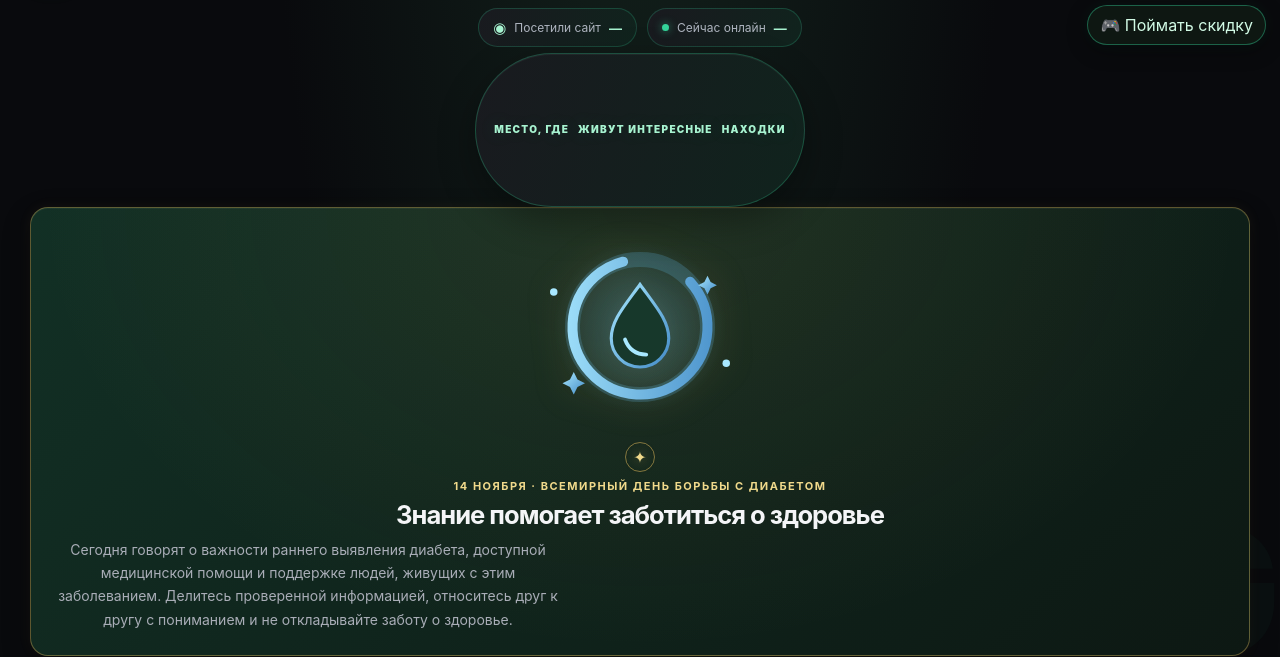
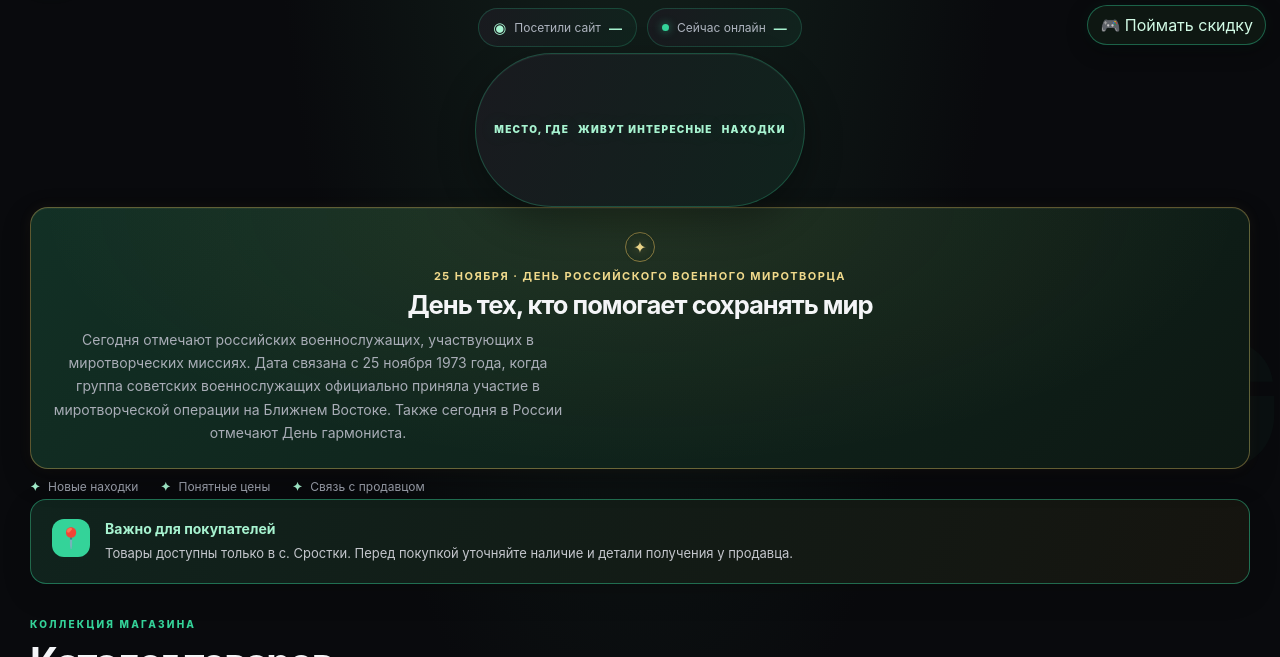
Before and after one commit to SevkaDry6/tovary-iz-boxing, a plain HTML site: page index.html in a window 1280 px wide. Shown: the part 83-740 px from the top of the page. Drawn offline with nearby package versions, Linux system fonts and the light colour scheme; no server answers.

Commit message:
Обновить праздничный блок на 25 ноября

```diff
--- a/index.html
+++ b/index.html
@@ -211,28 +211,11 @@ footer{border-top:1px solid #ffffff12;padding:25px 0 32px;color:#7e8490;font-siz
     <div class="hero-copy">
       <div class="eyebrow hero-title-animated" aria-label="Место, где живут интересные находки"><span class="title-from-left">Место, где</span><span class="title-middle">живут интересные</span><span class="title-from-right">находки</span></div>
     </div>
-    <aside class="holiday-card" aria-label="Ко Всемирному дню борьбы с диабетом 14 ноября">
-      <div class="holiday-officer" aria-hidden="true">
-        <svg viewBox="0 0 240 160" role="img" xmlns="http://www.w3.org/2000/svg">
-          <defs>
-            <linearGradient id="diabetesBlue" x1="0" y1="0" x2="1" y2="1"><stop stop-color="#a8e8ff"/><stop offset="1" stop-color="#438bc7"/></linearGradient>
-            <radialGradient id="diabetesGlow"><stop stop-color="#55b8f0" stop-opacity=".28"/><stop offset="1" stop-color="#55b8f0" stop-opacity="0"/></radialGradient>
-          </defs>
-          <circle cx="120" cy="76" r="70" fill="url(#diabetesGlow)"/>
-          <circle cx="120" cy="76" r="54" fill="none" stroke="#65b9e8" stroke-opacity=".22" stroke-width="12"/>
-          <circle cx="120" cy="76" r="54" fill="none" stroke="url(#diabetesBlue)" stroke-width="8" stroke-linecap="round" stroke-dasharray="280 60" transform="rotate(-42 120 76)"/>
-          <path d="M120 42c-13 18-23 29-23 43a23 23 0 0 0 46 0c0-14-10-25-23-43Z" fill="#17382b" stroke="url(#diabetesBlue)" stroke-width="2.5"/>
-          <path d="M108 86c3 8 9 12 17 12" fill="none" stroke="#a8e8ff" stroke-width="3" stroke-linecap="round"/>
-          <path d="M45 76h22m106 0h22" stroke="url(#diabetesBlue)" stroke-width="2" stroke-linecap="round" opacity=".8"/>
-          <circle cx="51" cy="48" r="3" fill="#a8e8ff"/><circle cx="189" cy="105" r="3" fill="#a8e8ff"/>
-          <path d="m67 112 3 6 6 3-6 3-3 6-3-6-6-3 6-3Z" fill="url(#diabetesBlue)"/>
-          <path d="m174 35 2.5 5 5 2.5-5 2.5-2.5 5-2.5-5-5-2.5 5-2.5Z" fill="url(#diabetesBlue)"/>
-        </svg>
-      </div>
+    <aside class="holiday-card" aria-label="25 ноября — День российского военного миротворца">
       <div class="holiday-emblem" aria-hidden="true">✦</div>
-      <div class="holiday-kicker">14 ноября · Всемирный день борьбы с диабетом</div>
-      <h2>Знание помогает заботиться о здоровье</h2>
-      <p>Сегодня говорят о важности раннего выявления диабета, доступной медицинской помощи и поддержке людей, живущих с этим заболеванием. Делитесь проверенной информацией, относитесь друг к другу с пониманием и не откладывайте заботу о здоровье.</p>
+      <div class="holiday-kicker">25 ноября · День российского военного миротворца</div>
+      <h2>День тех, кто помогает сохранять мир</h2>
+      <p>Сегодня отмечают российских военнослужащих, участвующих в миротворческих миссиях. Дата связана с 25 ноября 1973 года, когда группа советских военнослужащих официально приняла участие в миротворческой операции на Ближнем Востоке. Также сегодня в России отмечают День гармониста.</p>
     </aside>
   </section>
   <div class="trust-row" aria-label="Преимущества">
```
